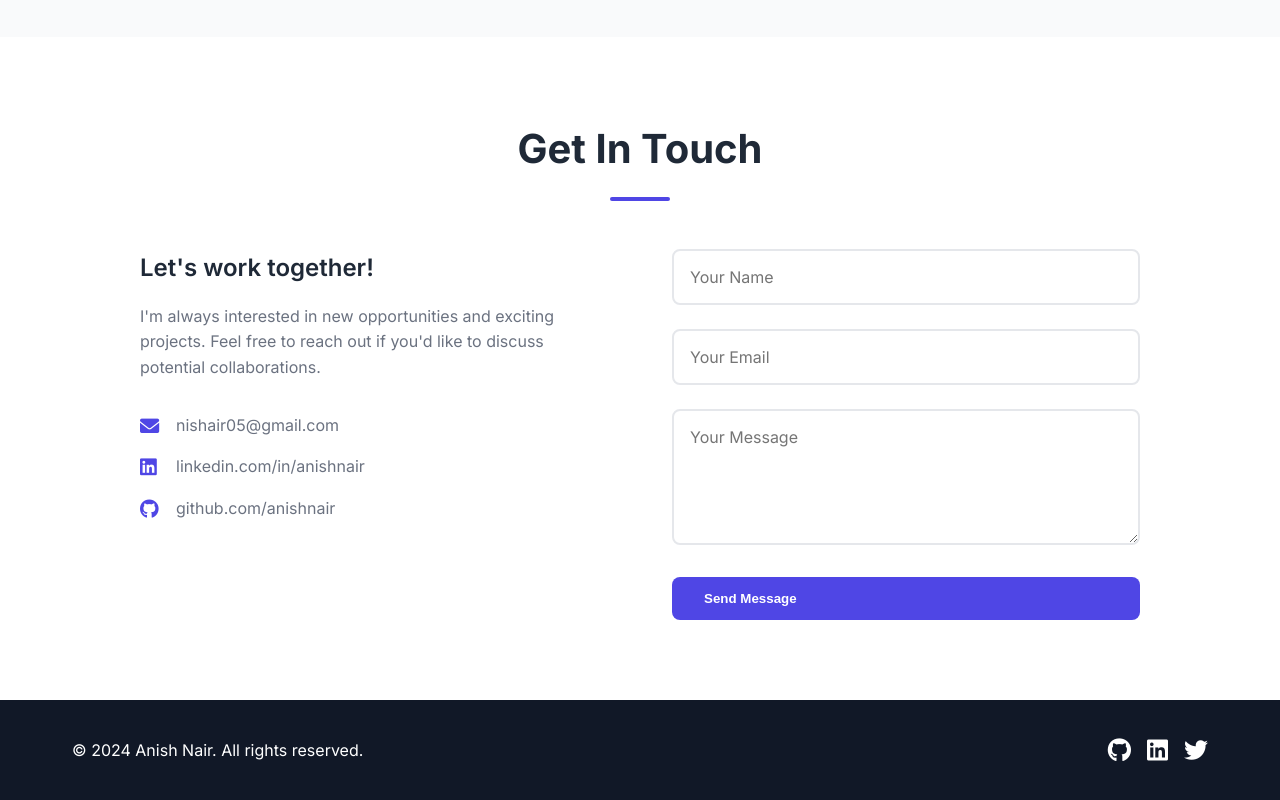
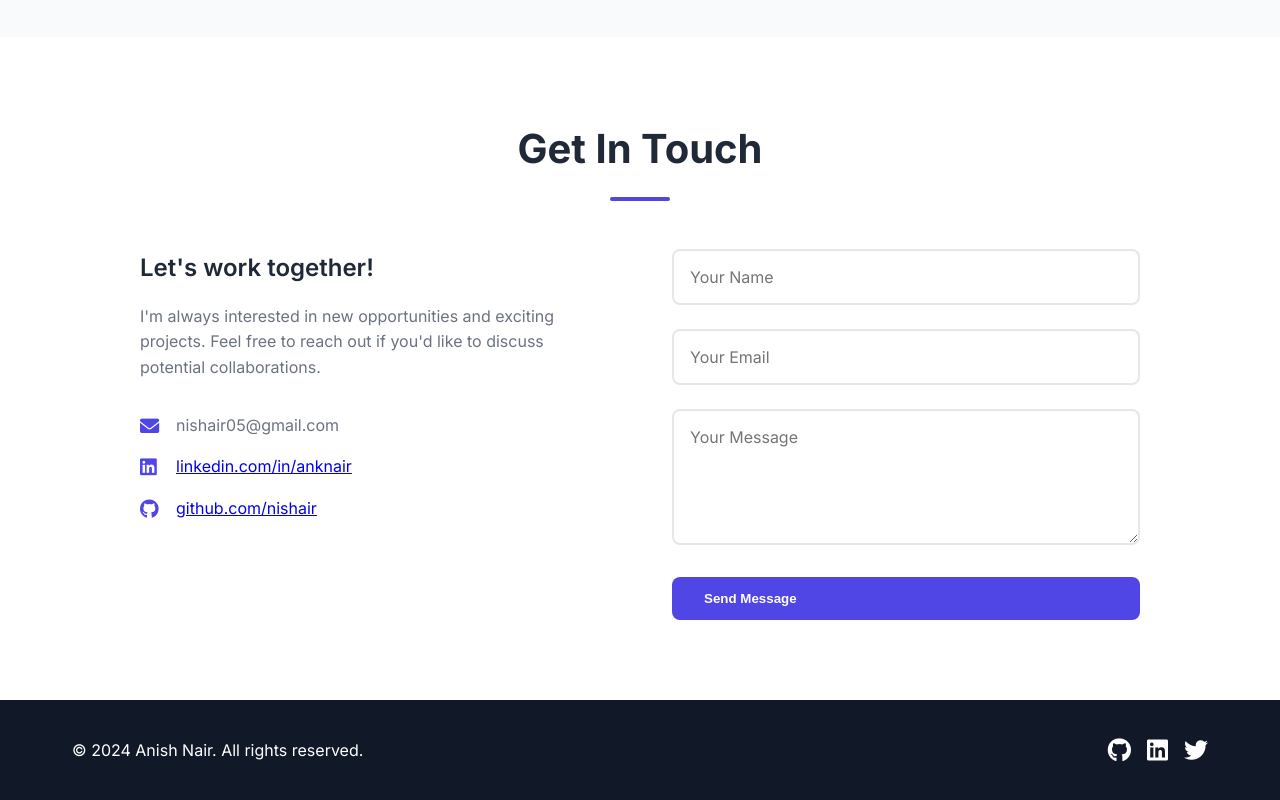
Before and after one commit to nishair/nishair.github.io, a website: page index.html in a window 1280 px wide. Shown: the part 2697-3497 px from the top of the page. Drawn offline with Linux system fonts and the light colour scheme; no server answers.

Commit message:
Update LinkedIn and GitHub links with actual URLs - LinkedIn: https://www.linkedin.com/in/anknair/ - GitHub: https://github.com/nishair - Made contact links clickable with proper target and security attributes - Updated both contact section and footer social links

```diff
--- a/index.html
+++ b/index.html
@@ -160,11 +160,11 @@
                             </div>
                             <div class="contact-method">
                                 <i class="fab fa-linkedin"></i>
-                                <span>linkedin.com/in/anishnair</span>
+                                <a href="https://www.linkedin.com/in/anknair/" target="_blank" rel="noopener">linkedin.com/in/anknair</a>
                             </div>
                             <div class="contact-method">
                                 <i class="fab fa-github"></i>
-                                <span>github.com/anishnair</span>
+                                <a href="https://github.com/nishair" target="_blank" rel="noopener">github.com/nishair</a>
                             </div>
                         </div>
                     </div>
@@ -189,8 +189,8 @@
         <div class="container">
             <p>&copy; 2024 Anish Nair. All rights reserved.</p>
             <div class="social-links">
-                <a href="#"><i class="fab fa-github"></i></a>
-                <a href="#"><i class="fab fa-linkedin"></i></a>
+                <a href="https://github.com/nishair" target="_blank" rel="noopener"><i class="fab fa-github"></i></a>
+                <a href="https://www.linkedin.com/in/anknair/" target="_blank" rel="noopener"><i class="fab fa-linkedin"></i></a>
                 <a href="#"><i class="fab fa-twitter"></i></a>
             </div>
         </div>
```
